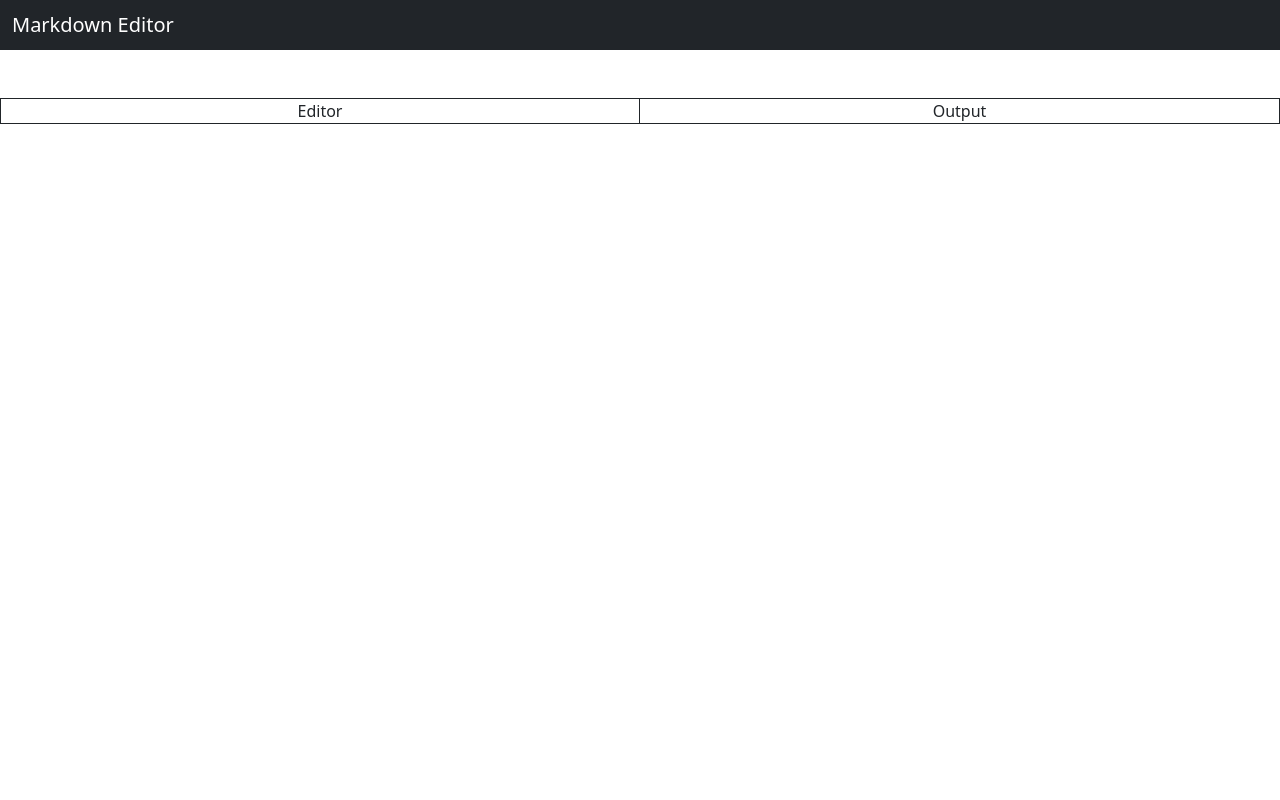
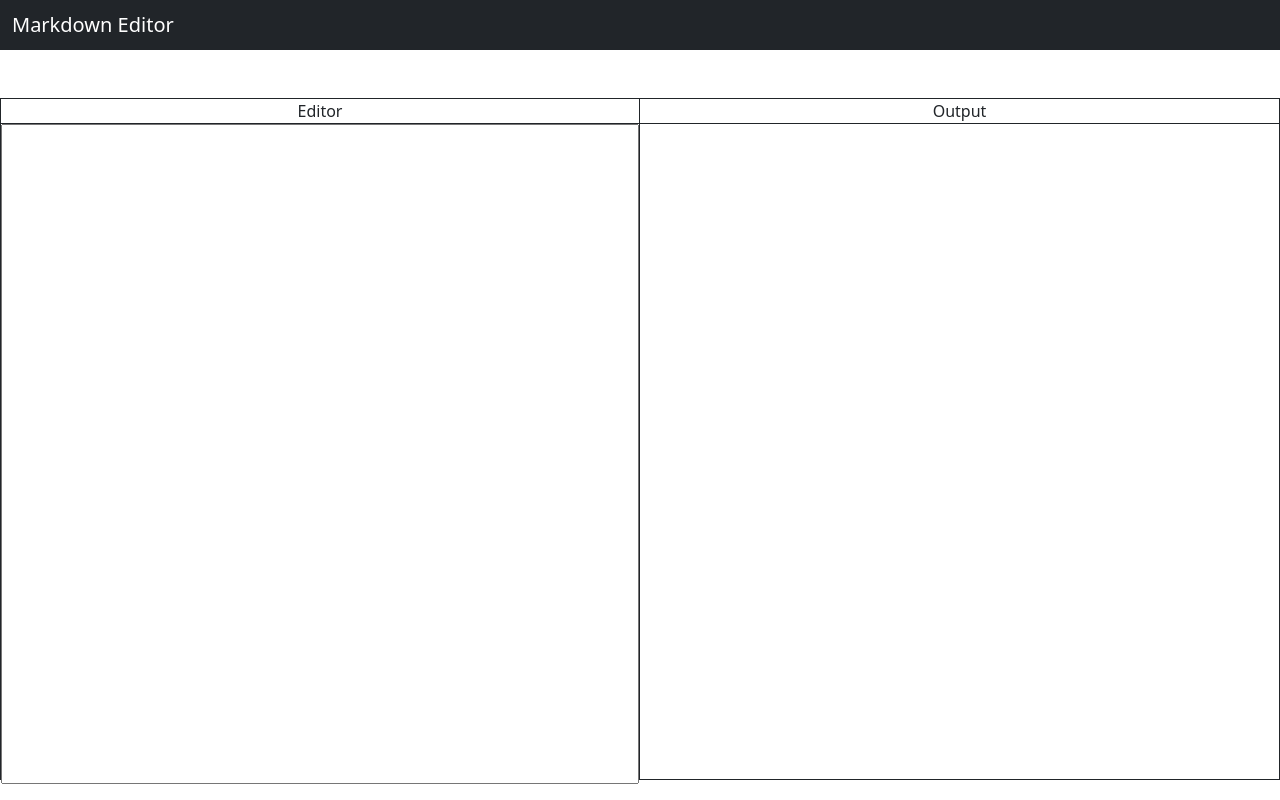
Before and after one commit to AmlanJSarmah/markdown-editor, a React (Create React App) app: page / in a window 1280 px wide. Built offline with nearby package versions, Linux system fonts and the light colour scheme.

Commit message:
Created the sub parts of Editor Component

```diff
--- a/public/index.html
+++ b/public/index.html
@@ -23,6 +23,23 @@
     ></script>
     <link rel="manifest" href="%PUBLIC_URL%/manifest.json" />
     <title>Markdown Editor</title>
+    <style type="text/css">
+      #root{
+        height: 100vh;
+      }
+      .App{
+        height: 100vh;
+      }
+      #editor{
+        height: 85vh;
+      }
+      textarea{
+          resize: none;
+          outline: none;
+          width: 100%;
+          height: 82.5vh;
+      }
+    </style>
   </head>
   <body>
     <noscript>You need to enable JavaScript to run this app.</noscript>
--- a/src/components/Editor.tsx
+++ b/src/components/Editor.tsx
@@ -1,18 +1,13 @@
 import React from "react";
+import { Markdown } from "./Markdown";
+import { MarkdownInput } from "./MarkdownInput";
 
 export const Editor: React.FC = () => {
   return (
-    <div className="container-xxl mt-5">
+    <div className="container-xxl mt-5" id="editor">
       <div className="row justify-content-between border border-dark">
-        <div
-          className="col-6 p-0 text-center border-end border-dark"
-          id="editor"
-        >
-          Editor
-        </div>
-        <div className="col-6 p-0 text-center" id="output">
-          Output
-        </div>
+        <MarkdownInput />
+        <Markdown />
       </div>
     </div>
   );
--- /dev/null
+++ b/src/components/Markdown.tsx
@@ -0,0 +1,7 @@
+export const Markdown: React.FC = () => {
+  return (
+    <div className="col-6 p-0 text-center" id="output">
+      <div className="border-bottom border-dark">Output</div>
+    </div>
+  );
+};
--- /dev/null
+++ b/src/components/MarkdownInput.tsx
@@ -0,0 +1,8 @@
+export const MarkdownInput: React.FC = () => {
+  return (
+    <div className="col-6 p-0 text-center border-end border-dark" id="editor">
+      <div className="border-bottom border-dark">Editor</div>
+      <textarea />
+    </div>
+  );
+};
```
